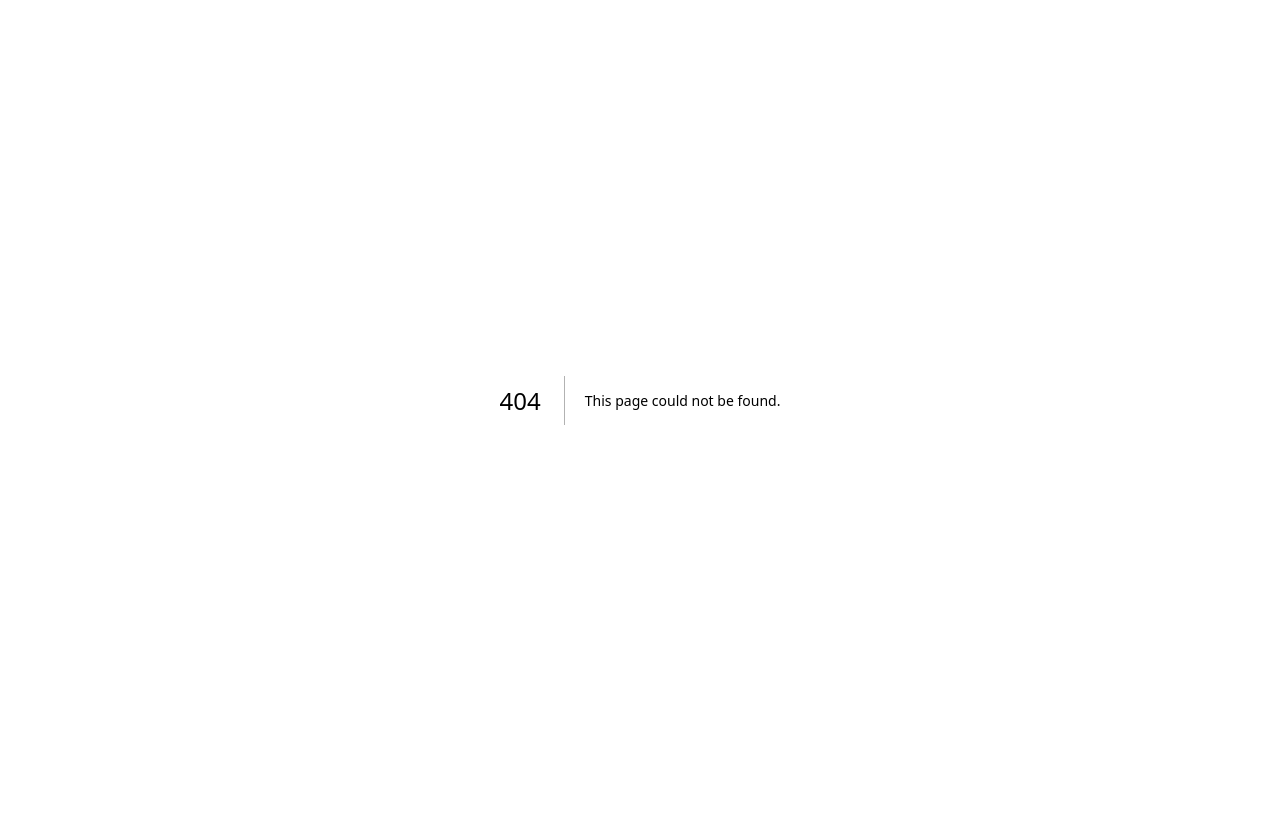
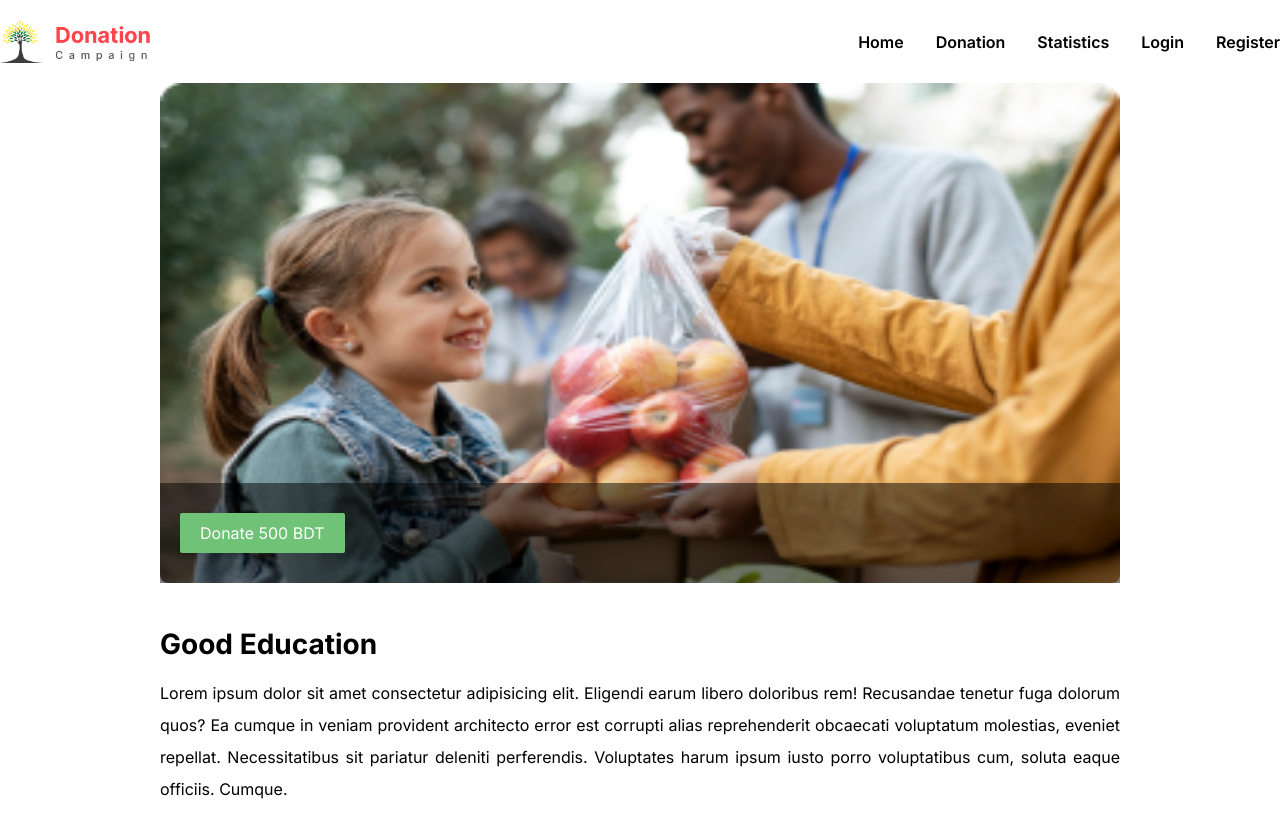
Before and after one commit to ArkoRoyBadhon/donation-client, a Next.js app: page /donation/1 in a window 1280 px wide. Before the commit this address had no page. Shown: the top 838 px of the page. Before the commit the page ends 800 px from the top, so only its background shows below. Built offline with nearby package versions, Linux system fonts and the light colour scheme; no server answers.

Commit message:
donation detail page created

```diff
--- /dev/null
+++ b/src/app/(pages)/(other)/donation/[donationId]/page.tsx
@@ -0,0 +1,32 @@
+import Image from "next/image";
+import img from "@/assets/food.png";
+
+const DonationDetailPage = ({ params }: { params: { donationId: string } }) => {
+  return (
+    <div className="px-10 md:px-40">
+      <div className="relative">
+        <div className="flex justify-center">
+          <Image
+            className="w-full h-[500px] bg-contain rounded-lg"
+            src={img}
+            alt=""
+            width="800"
+            height="800"
+          />
+        </div>
+        <div className="absolute w-full bg-black h-[100px] z-5 bottom-0 opacity-50 "></div>
+        <div className="absolute flex justify-start items-center bottom-0 h-[100px]">
+          <div className="text-white px-5 bg-soft-green ml-5 py-2 rounded-sm z-6 cursor-pointer">
+            Donate 500 BDT
+          </div>
+        </div>
+      </div>
+      <div className="py-10">
+        <h2 className="text-[28px] font-bold mb-3">Good Education</h2>
+        <p className="leading-8 text-justify">Lorem ipsum dolor sit amet consectetur adipisicing elit. Eligendi earum libero doloribus rem! Recusandae tenetur fuga dolorum quos? Ea cumque in veniam provident architecto error est corrupti alias reprehenderit obcaecati voluptatum molestias, eveniet repellat. Necessitatibus sit pariatur deleniti perferendis. Voluptates harum ipsum iusto porro voluptatibus cum, soluta eaque officiis. Cumque.</p>
+      </div>
+    </div>
+  );
+};
+
+export default DonationDetailPage;
--- a/src/components/ui/donationElem.tsx
+++ b/src/components/ui/donationElem.tsx
@@ -2,9 +2,13 @@
 
 import { useGetAllDonationCardQuery } from "@/redux/features/donation/donationApi";
 import CardUi from "./cardUi";
+import { useRouter } from "next/navigation";
 
 const DonationElem = () => {
   const { data: allDonationCard } = useGetAllDonationCardQuery(undefined);
+
+  const router = useRouter();
+
   return (
     <div className="w-full pt-10">
       <div className="mb-5">
@@ -12,7 +16,11 @@ const DonationElem = () => {
           {allDonationCard &&
             allDonationCard?.data?.map((item: any) => {
               return (
-                <div key={item?.id} className="">
+                <div
+                  onClick={() => router.push(`/donation/${item.id}`)}
+                  key={item?.id}
+                  className="cursor-pointer"
+                >
                   <CardUi item={item} />
                 </div>
               );
```
